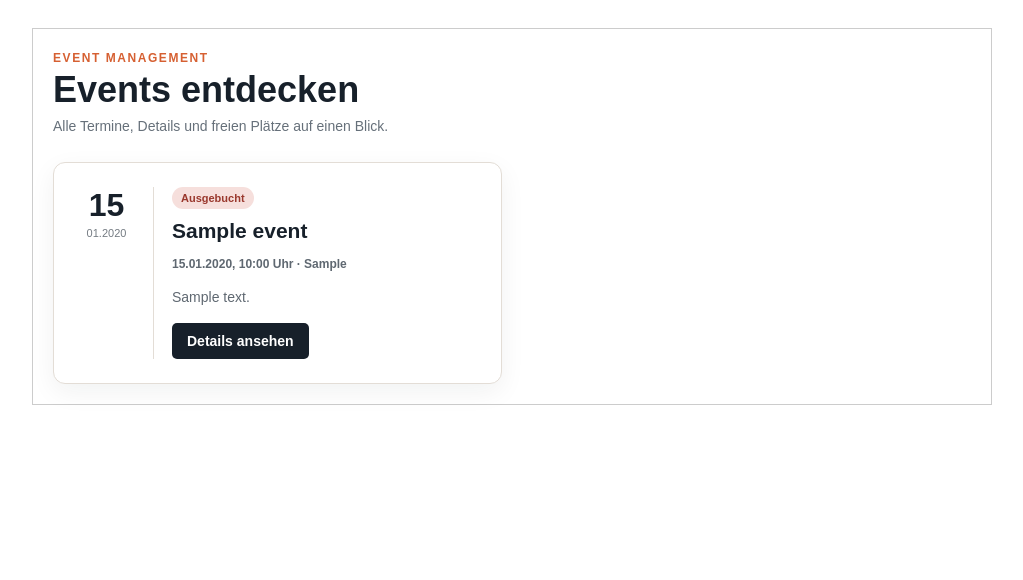
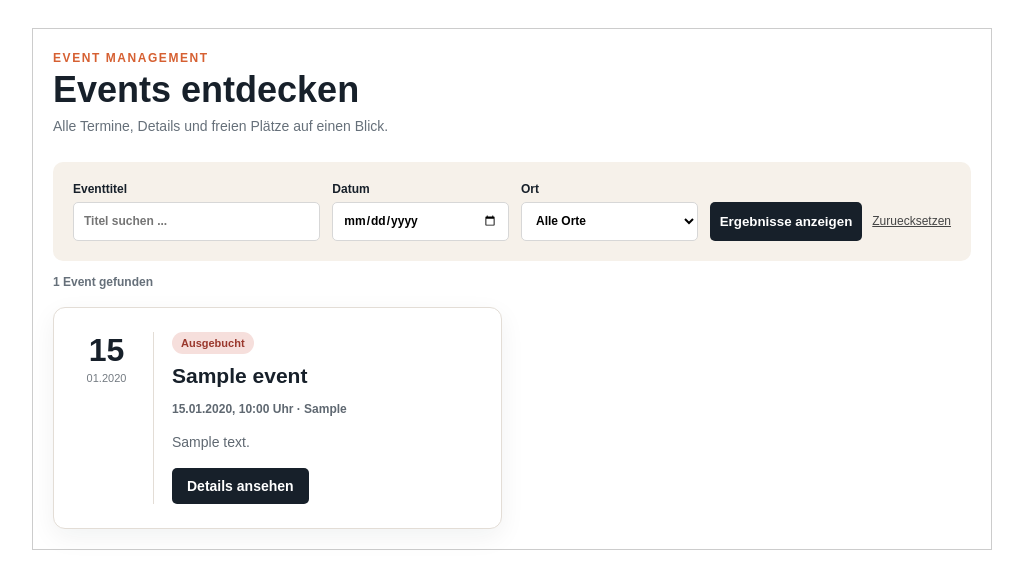
Before and after one commit to Arikato2001/Huge, a PHP site: page /event/index in a window 1280 px wide. Shown: the part 495-1075 px from the top of the page, without its empty margins (128-1151 px from the left). Before the commit the page ends 900 px from the top, so only its background shows below. Run offline with PHP 8.4, Linux system fonts and the light colour scheme; tables that the repository leaves empty hold one stand-in row (values such as "Sample post"); some libraries are stand-ins or nearby versions.

Commit message:
Filter einbauen + Bugfix

```diff
--- a/application/_installation/Stored Procedures für Messengerdienst/05-create-sp-chatsend.sql
+++ b/application/_installation/Stored Procedures für Messengerdienst/05-create-sp-chatsend.sql
@@ -1,5 +1,6 @@
 DELIMITER $$
 
+DROP PROCEDURE IF EXISTS SP_CHAT_SEND$$
 CREATE PROCEDURE SP_CHAT_SEND
 (
     IN pCurrentUserId INT,
--- a/application/_installation/Stored Procedures für Messengerdienst/06-create-sp-chatunread.sql
+++ b/application/_installation/Stored Procedures für Messengerdienst/06-create-sp-chatunread.sql
@@ -1,5 +1,6 @@
 DELIMITER $$
 
+DROP PROCEDURE IF EXISTS SP_CHAT_UNREAD$$
 CREATE PROCEDURE SP_CHAT_UNREAD
 (
     IN pCurrentUserId INT,
--- a/application/_installation/Stored Procedures für Messengerdienst/07-create-sp-chatgroupmanagement.sql
+++ b/application/_installation/Stored Procedures für Messengerdienst/07-create-sp-chatgroupmanagement.sql
@@ -1,5 +1,6 @@
 DELIMITER $$
 
+DROP PROCEDURE IF EXISTS SP_CHAT_GROUP_MANAGEMENT$$
 CREATE PROCEDURE SP_CHAT_GROUP_MANAGEMENT
 (
     IN pUserId INT
@@ -31,7 +32,7 @@ BEGIN
     )
     SELECT
         vConversationId,
-        id
+        user_id
     FROM users;
 
     IF pUserId IS NOT NULL THEN
--- a/application/_installation/Stored Procedures für Messengerdienst/08-create-sp-chatgetuser.sql
+++ b/application/_installation/Stored Procedures für Messengerdienst/08-create-sp-chatgetuser.sql
@@ -1,5 +1,6 @@
 DELIMITER $$
 
+DROP PROCEDURE IF EXISTS SP_CHAT_GET_USER$$
 CREATE PROCEDURE SP_CHAT_GET_USER
 (
     IN pUserId INT
--- a/application/controller/EventController.php
+++ b/application/controller/EventController.php
@@ -10,9 +10,18 @@ class EventController extends Controller
 
     public function index()
     {
-        // Laedt alle Events inklusive Belegung und uebergibt sie an die oeffentliche Uebersichtsseite.
+        // Liest die optionalen Suchwerte aus der URL, damit Filter beim Neuladen sichtbar bleiben.
+        $filters = array(
+            'title' => trim((string)Request::get('title')),
+            'date' => trim((string)Request::get('date')),
+            'location' => trim((string)Request::get('location'))
+        );
+
+        // Laedt nur Events, die zu den ausgewaehlten Suchkriterien passen.
         $this->View->render('event/index', array(
-            'events' => EventModel::getAllEvents()
+            'events' => EventModel::searchEvents($filters['title'], $filters['date'], $filters['location']),
+            'locations' => EventModel::getEventLocations(),
+            'filters' => $filters
         ));
     }
 
--- a/application/model/ChatModel.php
+++ b/application/model/ChatModel.php
@@ -117,7 +117,8 @@ class ChatModel
 
         $query->closeCursor();
 
-        return $result->unread_messages;
+        // Gibt bei einem leeren Datenbankergebnis null ungelesene Nachrichten statt einer PHP-Warnung zurueck.
+        return $result ? (int)$result->unread_messages : 0;
     }
 
     /**
@@ -143,7 +144,8 @@ class ChatModel
 
         $query->closeCursor();
 
-        return $result->unread_messages;
+        // Gibt bei einem leeren Datenbankergebnis null ungelesene Nachrichten statt einer PHP-Warnung zurueck.
+        return $result ? (int)$result->unread_messages : 0;
     }
 
     /**
--- a/application/model/EventModel.php
+++ b/application/model/EventModel.php
@@ -4,17 +4,59 @@ class EventModel
 {
     public static function getAllEvents()
     {
-        // Liest alle Events mit Teilnehmeranzahl, damit die Verwaltung freie Plaetze anzeigen kann.
+        // Verwendet dieselbe Abfrage wie die Suche, jedoch ohne eingeschraenkte Suchkriterien.
+        return self::searchEvents();
+    }
+
+    public static function searchEvents($title = '', $date = '', $location = '')
+    {
+        // Baut die Bedingungen einzeln auf, damit leere Filter keinen Einfluss auf das Ergebnis haben.
         $database = DatabaseFactory::getFactory()->getConnection();
+        $conditions = array();
+        $parameters = array();
+
+        if (trim((string)$title) !== '') {
+            $conditions[] = 'e.event_title LIKE :title';
+            $parameters[':title'] = '%' . trim($title) . '%';
+        }
+
+        // Akzeptiert nur das Format des HTML-Datumsfeldes und ignoriert manipulierte Datumswerte.
+        if (preg_match('/^\d{4}-\d{2}-\d{2}$/', (string)$date)) {
+            $conditions[] = 'DATE(e.event_date) = :event_date';
+            $parameters[':event_date'] = $date;
+        }
+
+        if (trim((string)$location) !== '') {
+            $conditions[] = 'e.event_location = :location';
+            $parameters[':location'] = trim($location);
+        }
+
+        // Verbindet mehrere aktive Filter mit AND, damit alle Kriterien gleichzeitig zutreffen muessen.
+        $where = $conditions ? 'WHERE ' . implode(' AND ', $conditions) : '';
         $sql = "SELECT e.event_id, e.event_title, e.event_description, e.event_date, e.event_location,
                        e.event_max_participants, e.event_created_at,
                        COUNT(r.registration_id) AS participant_count,
                        (e.event_max_participants - COUNT(r.registration_id)) AS available_places
                 FROM events e
                 LEFT JOIN event_registrations r ON r.event_id = e.event_id
+                " . $where . "
                 GROUP BY e.event_id, e.event_title, e.event_description, e.event_date, e.event_location,
                          e.event_max_participants, e.event_created_at
                 ORDER BY e.event_date ASC, e.event_id DESC";
+        $query = $database->prepare($sql);
+        $query->execute($parameters);
+
+        return $query->fetchAll();
+    }
+
+    public static function getEventLocations()
+    {
+        // Liefert jeden gespeicherten Ort nur einmal fuer die Auswahlliste des Filters.
+        $database = DatabaseFactory::getFactory()->getConnection();
+        $sql = "SELECT DISTINCT event_location
+                FROM events
+                WHERE event_location <> ''
+                ORDER BY event_location ASC";
         $query = $database->prepare($sql);
         $query->execute();
 
--- a/application/view/event/index.php
+++ b/application/view/event/index.php
@@ -14,6 +14,36 @@
 
     <!-- Gibt Erfolgs- oder Fehlermeldungen aus vorherigen Aktionen aus. -->
     <?php $this->renderFeedbackMessages(); ?>
+
+    <!-- Die Filter werden als GET-Parameter gesendet, damit die Suche verlinkt und zurueckgesetzt werden kann. -->
+    <form action="<?php echo Config::get('URL'); ?>event/index" method="get" class="event-search">
+        <label class="event-search-title">
+            Eventtitel
+            <input type="search" name="title" value="<?php echo $this->encodeHTML($this->filters['title']); ?>" placeholder="Titel suchen ..." />
+        </label>
+        <label>
+            Datum
+            <input type="date" name="date" value="<?php echo $this->encodeHTML($this->filters['date']); ?>" />
+        </label>
+        <label>
+            Ort
+            <select name="location">
+                <option value="">Alle Orte</option>
+                <?php foreach ($this->locations as $location) { ?>
+                    <option value="<?php echo $this->encodeHTML($location->event_location); ?>"<?php if ($this->filters['location'] === $location->event_location) { echo ' selected'; } ?>>
+                        <?php echo $this->encodeHTML($location->event_location); ?>
+                    </option>
+                <?php } ?>
+            </select>
+        </label>
+        <div class="event-search-actions">
+            <button type="submit">Ergebnisse anzeigen</button>
+            <a href="<?php echo Config::get('URL'); ?>event/index">Zuruecksetzen</a>
+        </div>
+    </form>
+
+    <!-- Zeigt, wie viele Events nach Anwendung der Filter uebrig bleiben. -->
+    <p class="event-result-count"><?php echo count($this->events); ?> Event<?php echo count($this->events) === 1 ? '' : 's'; ?> gefunden</p>
 
     <!-- Erstellt fuer jedes vorhandene Event eine eigene Vorschaukarte. -->
     <?php if ($this->events) { ?>
@@ -42,7 +72,10 @@
             <?php } ?>
         </div>
     <?php } else { ?>
-        <!-- Dieser Platzhalter verhindert eine leere Seite, solange noch keine Events existieren. -->
-        <div class="event-empty">Aktuell sind keine Events eingetragen.</div>
+        <!-- Unterscheidet zwischen einer erfolglosen Suche und einer komplett leeren Eventliste. -->
+        <?php $hasFilters = $this->filters['title'] !== '' || $this->filters['date'] !== '' || $this->filters['location'] !== ''; ?>
+        <div class="event-empty">
+            <?php echo $hasFilters ? 'Keine Events entsprechen den ausgewaehlten Filtern.' : 'Aktuell sind keine Events eingetragen.'; ?>
+        </div>
     <?php } ?>
 </div>
--- a/public/css/event.css
+++ b/public/css/event.css
@@ -6,6 +6,14 @@
 .event-heading h1, .event-detail h1 { margin: 5px 0 8px; font-size: 36px; line-height: 1.1; }
 .event-heading p { margin: 0; color: #66707a; }
 .event-eyebrow { color: var(--event-accent); font-size: 12px; font-weight: bold; letter-spacing: .13em; text-transform: uppercase; }
+/* Suchleiste fuer Titel, Datum und Ort oberhalb der Ergebnisliste. */
+.event-search { display: grid; grid-template-columns: 1.4fr 1fr 1fr auto; align-items: end; gap: 12px; margin-bottom: 12px; padding: 20px; border-radius: 10px; background: var(--event-soft); }
+.event-search label { display: grid; gap: 6px; font-size: 12px; font-weight: bold; }
+.event-page .event-search input, .event-page .event-search select { min-height: 39px; padding: 9px 10px; border: 1px solid #d7d7d7; border-radius: 5px; background: #fff; font: inherit; }
+.event-search-actions { display: flex; align-items: center; gap: 10px; }
+.event-search-actions button { min-height: 39px; border-radius: 5px; background: var(--event-ink); color: #fff; font-weight: bold; white-space: nowrap; }
+.event-search-actions a { font-size: 12px; }
+.event-result-count { margin: 14px 0 18px; color: #66707a; font-size: 12px; font-weight: bold; }
 /* Zweispaltige Kartenansicht fuer die oeffentliche Eventuebersicht. */
 .event-grid { display: grid; grid-template-columns: repeat(2, minmax(0, 1fr)); gap: 20px; }
 .event-card { display: grid; grid-template-columns: 76px 1fr; gap: 18px; padding: 24px; border: 1px solid #e3ddd6; border-radius: 12px; background: #fff; box-shadow: 0 8px 26px rgba(23,32,42,.06); }
@@ -50,5 +58,5 @@
 .event-page table { width: 100%; border-collapse: collapse; font-size: 12px; }
 .event-page th, .event-page td { padding: 10px; border-bottom: 1px solid #e7e7e7; text-align: left; }
 /* Responsive Umbrueche fuer Tablets und Smartphones. */
-@media (max-width: 760px) { .event-grid, .event-detail, .event-form-grid { grid-template-columns: 1fr; } .event-admin-form { grid-template-columns: 1fr 1fr; } .event-heading { flex-direction: column; } }
+@media (max-width: 760px) { .event-grid, .event-detail, .event-form-grid { grid-template-columns: 1fr; } .event-search { grid-template-columns: 1fr 1fr; } .event-search-title, .event-search-actions { grid-column: 1 / -1; } .event-admin-form { grid-template-columns: 1fr 1fr; } .event-heading { flex-direction: column; } }
 @media (max-width: 480px) { .event-card { grid-template-columns: 1fr; } .event-card-date { border-right: 0; border-bottom: 1px solid #e3ddd6; padding: 0 0 12px; } .event-admin-form { grid-template-columns: 1fr; } .event-form-wide { grid-column: auto; } }
```
Also changed, not shown: application/_installation/Stored Procedures für Messengerdienst/01-create-table-conversations.sql (added, +8 -0 lines), application/_installation/Stored Procedures für Messengerdienst/02-create-table-conversation-users.sql (added, +9 -0 lines), application/_installation/Stored Procedures für Messengerdienst/03-create-table-messages.sql (added, +15 -0 lines).
